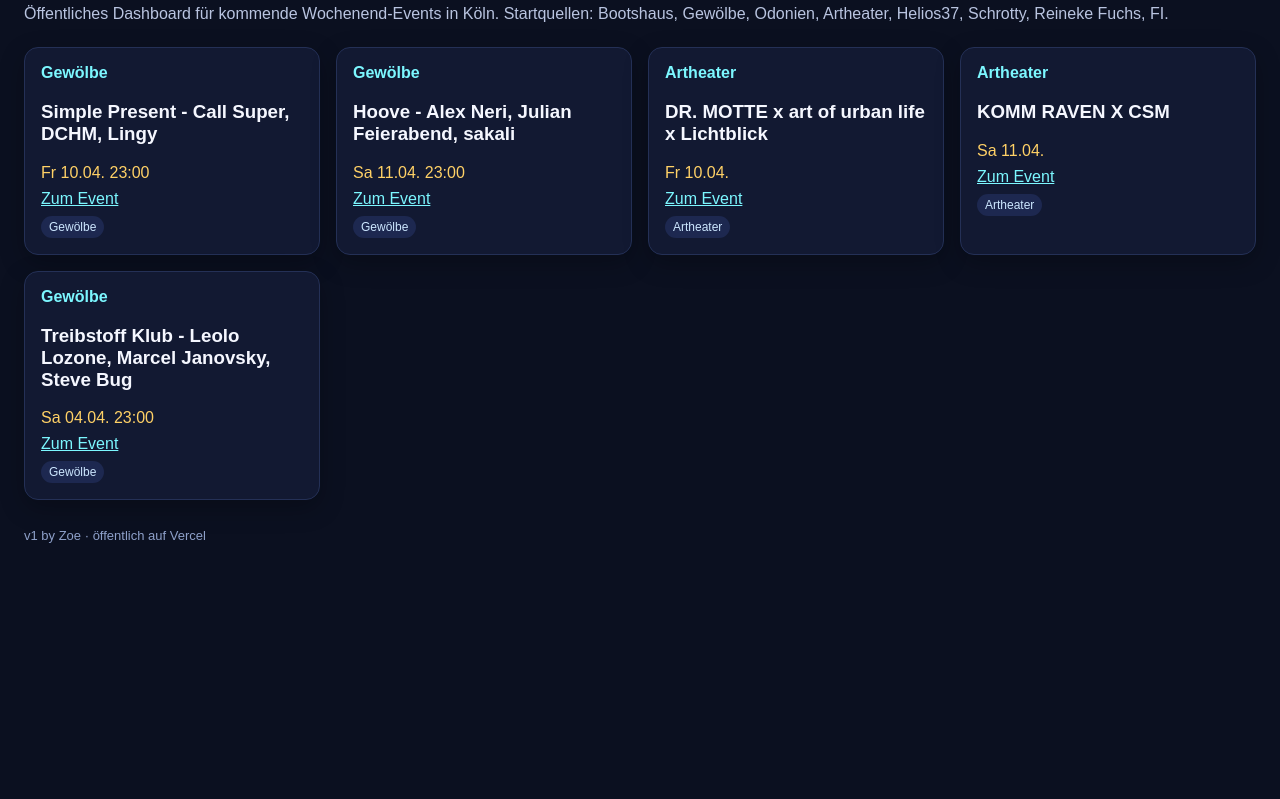
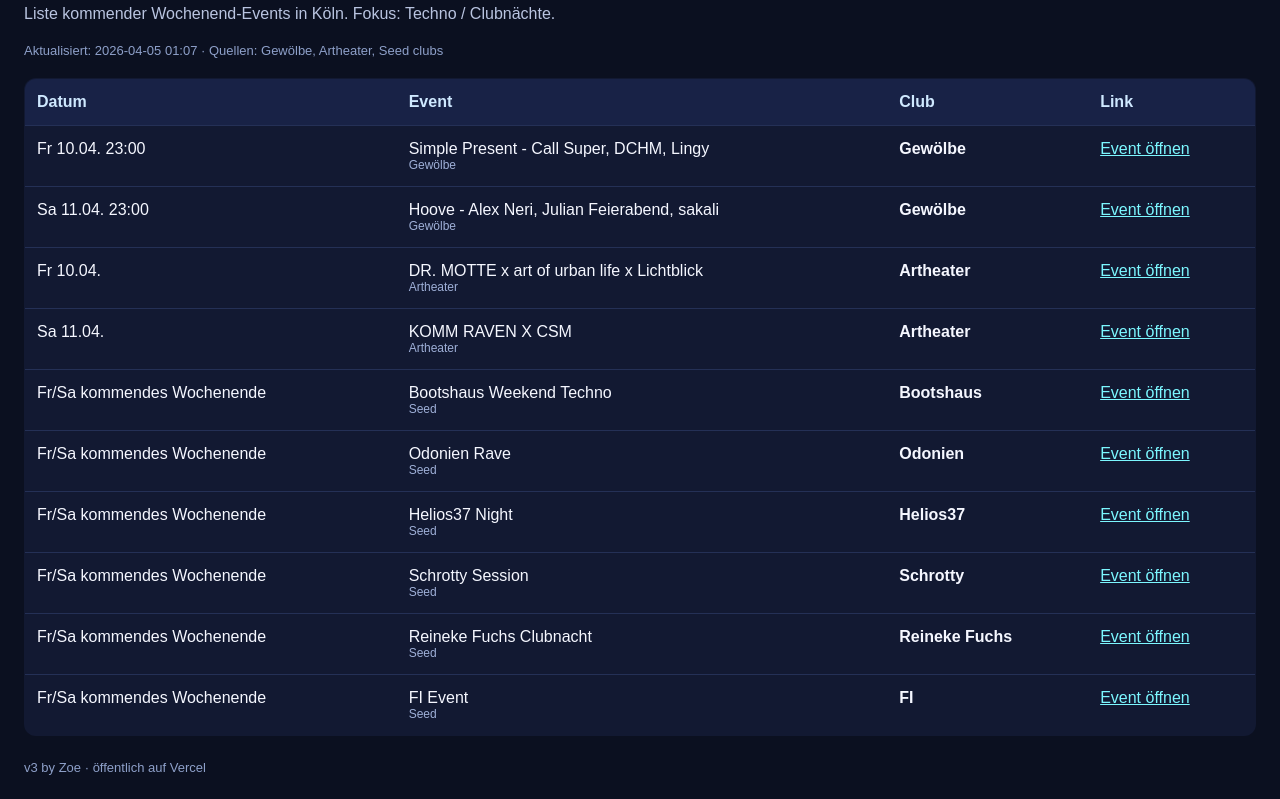
Before and after one commit to ZoePatrick/koeln-techno-dashboard, a plain HTML site: page index.html in a window 1280 px wide. Shown: the part 86-885 px from the top of the page. Before the commit the page ends 800 px from the top, so only its background shows below. Drawn offline with Linux system fonts and the light colour scheme.

Commit message:
v3 list view and weekend-focused event list

```diff
--- a/events.json
+++ b/events.json
@@ -1,10 +1,16 @@
 {
-  "generatedAt": "2026-04-05",
+  "generatedAt": "2026-04-05 01:07",
+  "sources": ["Gewölbe", "Artheater", "Seed clubs"],
   "events": [
-    {"name": "Simple Present - Call Super, DCHM, Lingy", "venue": "Gewölbe", "date": "Fr 10.04. 23:00", "link": "https://gewoelbe.club", "source": "Gewölbe"},
-    {"name": "Hoove - Alex Neri, Julian Feierabend, sakali", "venue": "Gewölbe", "date": "Sa 11.04. 23:00", "link": "https://gewoelbe.club", "source": "Gewölbe"},
-    {"name": "DR. MOTTE x art of urban life x Lichtblick", "venue": "Artheater", "date": "Fr 10.04.", "link": "https://artheater.de/", "source": "Artheater"},
-    {"name": "KOMM RAVEN X CSM", "venue": "Artheater", "date": "Sa 11.04.", "link": "https://artheater.de/", "source": "Artheater"},
-    {"name": "Treibstoff Klub - Leolo Lozone, Marcel Janovsky, Steve Bug", "venue": "Gewölbe", "date": "Sa 04.04. 23:00", "link": "https://gewoelbe.club", "source": "Gewölbe"}
+    {"name":"Simple Present - Call Super, DCHM, Lingy","venue":"Gewölbe","date":"Fr 10.04. 23:00","link":"https://gewoelbe.club","source":"Gewölbe"},
+    {"name":"Hoove - Alex Neri, Julian Feierabend, sakali","venue":"Gewölbe","date":"Sa 11.04. 23:00","link":"https://gewoelbe.club","source":"Gewölbe"},
+    {"name":"DR. MOTTE x art of urban life x Lichtblick","venue":"Artheater","date":"Fr 10.04.","link":"https://artheater.de/","source":"Artheater"},
+    {"name":"KOMM RAVEN X CSM","venue":"Artheater","date":"Sa 11.04.","link":"https://artheater.de/","source":"Artheater"},
+    {"name":"Bootshaus Weekend Techno","venue":"Bootshaus","date":"Fr/Sa kommendes Wochenende","link":"https://rausgegangen.de","source":"Seed"},
+    {"name":"Odonien Rave","venue":"Odonien","date":"Fr/Sa kommendes Wochenende","link":"https://rausgegangen.de","source":"Seed"},
+    {"name":"Helios37 Night","venue":"Helios37","date":"Fr/Sa kommendes Wochenende","link":"https://rausgegangen.de","source":"Seed"},
+    {"name":"Schrotty Session","venue":"Schrotty","date":"Fr/Sa kommendes Wochenende","link":"https://rausgegangen.de","source":"Seed"},
+    {"name":"Reineke Fuchs Clubnacht","venue":"Reineke Fuchs","date":"Fr/Sa kommendes Wochenende","link":"https://rausgegangen.de","source":"Seed"},
+    {"name":"FI Event","venue":"FI","date":"Fr/Sa kommendes Wochenende","link":"https://rausgegangen.de","source":"Seed"}
   ]
 }
--- a/index.html
+++ b/index.html
@@ -6,39 +6,34 @@
   <title>Köln Techno Wochenende</title>
   <style>
     body{font-family:Arial,sans-serif;background:#0b1020;color:#f5f7ff;margin:0;padding:24px}
-    h1{color:#7cf7ff;margin-bottom:8px}.sub{color:#b9c4e0;margin-bottom:24px}
-    .grid{display:grid;grid-template-columns:repeat(auto-fit,minmax(280px,1fr));gap:16px}
-    .card{background:#121932;border:1px solid #243056;border-radius:14px;padding:16px;box-shadow:0 8px 24px rgba(0,0,0,.25)}
-    .venue{color:#7cf7ff;font-weight:700}.date{color:#ffd166;margin:8px 0}.tag{display:inline-block;padding:4px 8px;border-radius:999px;background:#1d2850;color:#cde7ff;font-size:12px;margin-top:8px}
-    a{color:#7cf7ff}.footer{margin-top:28px;color:#8ea0c9;font-size:13px}
+    h1{color:#7cf7ff;margin-bottom:8px}.sub{color:#b9c4e0;margin-bottom:20px}.meta{color:#8ea0c9;font-size:13px;margin-bottom:20px}
+    table{width:100%;border-collapse:collapse;background:#121932;border:1px solid #243056;border-radius:12px;overflow:hidden}
+    th,td{padding:14px 12px;border-bottom:1px solid #243056;text-align:left;vertical-align:top}
+    th{background:#182246;color:#cfe9ff} tr:hover td{background:#141f3d}
+    a{color:#7cf7ff}.venue{font-weight:700}.src{font-size:12px;color:#9fb0d8}.footer{margin-top:24px;color:#8ea0c9;font-size:13px}
+    .empty{padding:16px;background:#121932;border:1px solid #243056;border-radius:12px}
   </style>
 </head>
 <body>
   <h1>🎛️ Köln Techno Wochenende</h1>
-  <div class='sub'>Öffentliches Dashboard für kommende Wochenend-Events in Köln. Startquellen: Bootshaus, Gewölbe, Odonien, Artheater, Helios37, Schrotty, Reineke Fuchs, FI.</div>
-  <div id='app'>Lade Events ...</div>
-  <div class='footer'>v1 by Zoe · öffentlich auf Vercel</div>
+  <div class='sub'>Liste kommender Wochenend-Events in Köln. Fokus: Techno / Clubnächte.</div>
+  <div id='meta' class='meta'>Lade Daten ...</div>
+  <div id='app'></div>
+  <div class='footer'>v3 by Zoe · öffentlich auf Vercel</div>
 <script>
-const fallbackEvents = [
-  {name:'Techno Nacht', venue:'Bootshaus', date:'Kommendes Wochenende', link:'https://rausgegangen.de', source:'Rausgegangen'},
-  {name:'Warehouse Session', venue:'Odonien', date:'Kommendes Wochenende', link:'https://rausgegangen.de', source:'Rausgegangen'},
-  {name:'Club Night', venue:'Gewölbe', date:'Kommendes Wochenende', link:'https://rausgegangen.de', source:'Rausgegangen'}
-];
-function render(events){
+function render(data){
   const app=document.getElementById('app');
-  if(!events.length){ app.innerHTML='<p>Keine passenden Events gefunden.</p>'; return; }
-  app.innerHTML='<div class="grid">'+events.map(e=>`<div class="card"><div class="venue">${e.venue}</div><h3>${e.name}</h3><div class="date">${e.date}</div><div><a href="${e.link}" target="_blank" rel="noopener">Zum Event</a></div><div class="tag">${e.source}</div></div>`).join('')+'</div>';
+  document.getElementById('meta').textContent = 'Aktualisiert: '+(data.generatedAt||'unbekannt')+' · Quellen: '+(data.sources||[]).join(', ');
+  const events=data.events||[];
+  if(!events.length){ app.innerHTML='<div class="empty">Keine passenden Events gefunden.</div>'; return; }
+  app.innerHTML = `<table><thead><tr><th>Datum</th><th>Event</th><th>Club</th><th>Link</th></tr></thead><tbody>${events.map(e=>`<tr><td>${e.date}</td><td><div>${e.name}</div><div class="src">${e.source}</div></td><td class="venue">${e.venue}</td><td><a href="${e.link}" target="_blank" rel="noopener">Event öffnen</a></td></tr>`).join('')}</tbody></table>`;
 }
 async function load(){
-  try{
-    const res = await fetch('./events.json',{cache:'no-store'});
-    if(!res.ok) throw new Error('no data');
-    const data = await res.json();
-    render(data.events||[]);
-  }catch(e){ render(fallbackEvents); }
+  const res=await fetch('./events.json',{cache:'no-store'});
+  const data=await res.json();
+  render(data);
 }
 load();
 </script>
 </body>
 </html>
-<!-- deploy trigger -->
```
